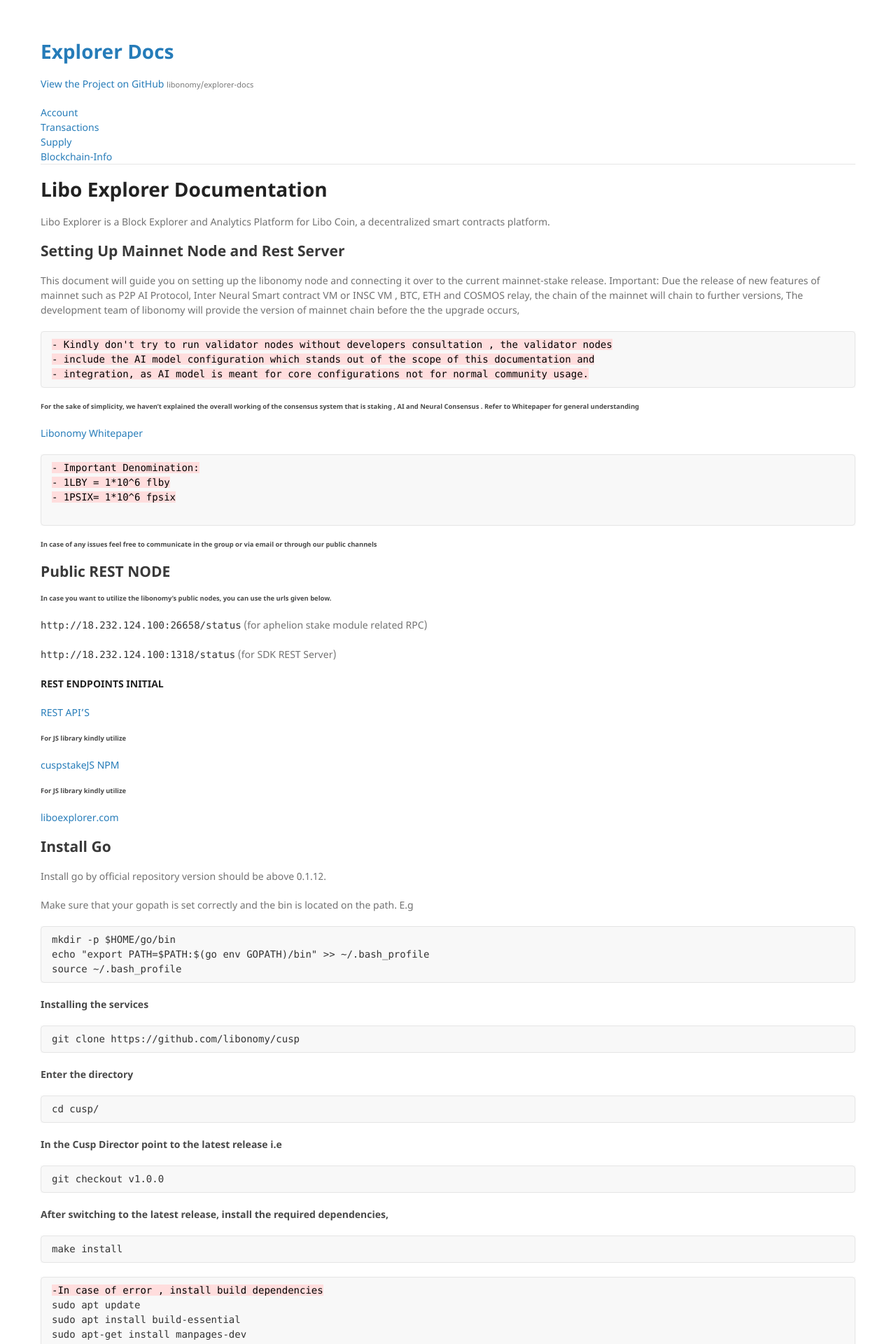
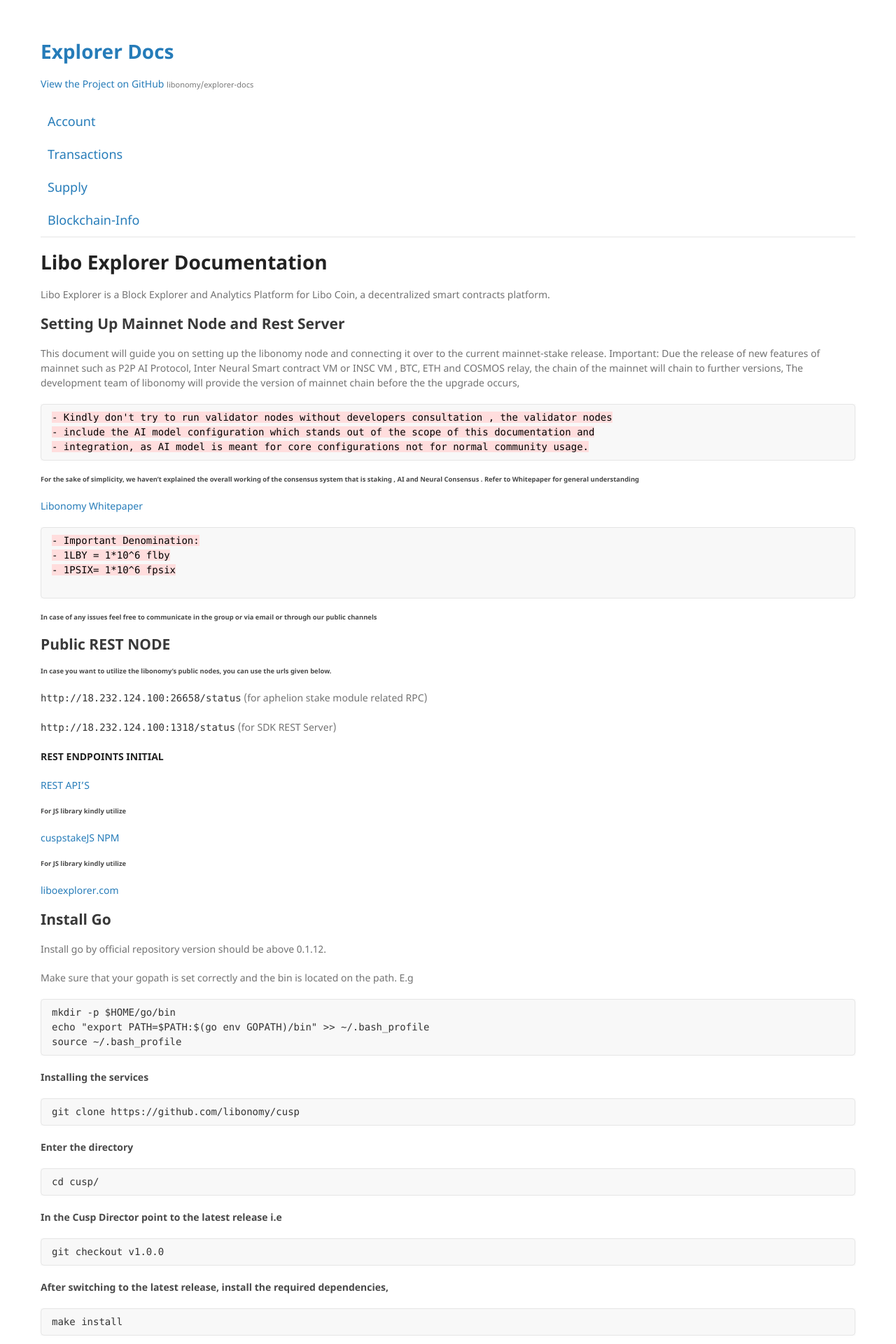
Before and after one commit to libonomy/explorer-docs, a Jekyll site: the page built from index.md, in a window 1280 px wide. Shown: the top 1920 px of the page at 70% size. Built offline with Jekyll 4.4.1, drawn with Linux system fonts in a browser that asks for light colours; the repository's description, which GitHub fills in, is left out.

Commit message:
files added

```diff
--- a/_sass/jekyll-theme-minimal.scss
+++ b/_sass/jekyll-theme-minimal.scss
@@ -254,6 +254,10 @@ footer {
 div.link-view {
     display: flex;
     flex-direction: column;
+    a {
+        padding: 10px;
+        font-size: 18px;
+    }
 }
 @media print, screen and (max-width: 720px) {
     body {
```
